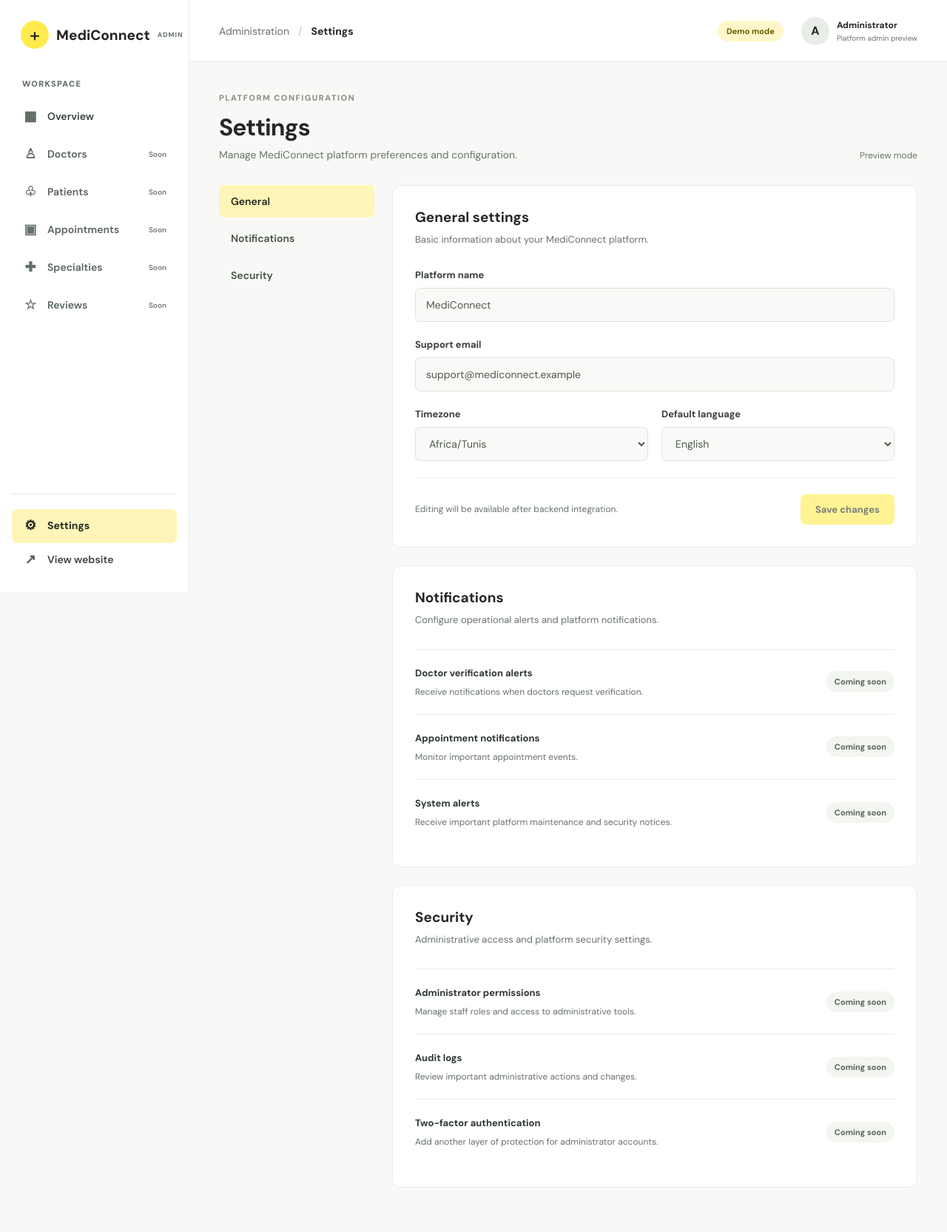
After one commit to zied3332/MediConnect, a Django app: page /dashboard/settings/ in a window 1280 px wide. The commit adds this page. Shown: the whole page at 74% size. Run offline with Django 5.2, Linux system fonts and the light colour scheme.

Commit message:
feat(admin): add settings page and improve sidebar readability

```diff
--- a/dashboard/urls.py
+++ b/dashboard/urls.py
@@ -1,8 +1,11 @@
+
 from django.urls import path
+
 from . import views
 
 app_name = "dashboard"
 
 urlpatterns = [
     path("", views.overview, name="overview"),
+    path("settings/", views.settings_page, name="settings"),
 ]
--- a/dashboard/views.py
+++ b/dashboard/views.py
@@ -1,3 +1,4 @@
+
 from django.shortcuts import render
 
 
@@ -11,16 +12,68 @@ def overview(request):
     context = {
         "page_title": "Overview",
         "stats": [
-            {"label": "Total patients", "value": "1,248", "change": "+12.5%", "icon": "users"},
-            {"label": "Active doctors", "value": "86", "change": "+4.2%", "icon": "doctors"},
-            {"label": "Appointments", "value": "324", "change": "+8.1%", "icon": "calendar"},
-            {"label": "Pending approvals", "value": "12", "change": "Needs review", "icon": "pending"},
+            {
+                "label": "Total patients",
+                "value": "1,248",
+                "change": "+12.5%",
+                "icon": "users",
+            },
+            {
+                "label": "Active doctors",
+                "value": "86",
+                "change": "+4.2%",
+                "icon": "doctors",
+            },
+            {
+                "label": "Appointments",
+                "value": "324",
+                "change": "+8.1%",
+                "icon": "calendar",
+            },
+            {
+                "label": "Pending approvals",
+                "value": "12",
+                "change": "Needs review",
+                "icon": "pending",
+            },
         ],
         "recent_activity": [
-            {"title": "New doctor registration", "description": "A doctor submitted a verification request.", "time": "10 minutes ago"},
-            {"title": "Appointment booked", "description": "A new consultation was scheduled.", "time": "25 minutes ago"},
-            {"title": "New patient account", "description": "A patient joined MediConnect.", "time": "1 hour ago"},
+            {
+                "title": "New doctor registration",
+                "description": "A doctor submitted a verification request.",
+                "time": "10 minutes ago",
+            },
+            {
+                "title": "Appointment booked",
+                "description": "A new consultation was scheduled.",
+                "time": "25 minutes ago",
+            },
+            {
+                "title": "New patient account",
+                "description": "A patient joined MediConnect.",
+                "time": "1 hour ago",
+            },
         ],
     }
 
     return render(request, "dashboard/overview.html", context)
+
+
+def settings_page(request):
+    """
+    Display the platform settings interface.
+
+    Settings are demonstration values until backend
+    persistence and staff authorization are implemented.
+    """
+    context = {
+        "page_title": "Settings",
+        "platform": {
+            "name": "MediConnect",
+            "support_email": "support@mediconnect.example",
+            "timezone": "Africa/Tunis",
+            "language": "English",
+        },
+    }
+
+    return render(request, "dashboard/settings.html", context)
--- a/static/css/dashboard/layout.css
+++ b/static/css/dashboard/layout.css
@@ -3,7 +3,7 @@
     --mc-admin-bg: #f8f9f6;
     --mc-admin-surface: #ffffff;
     --mc-admin-text: #242824;
-    --mc-admin-muted: #7a8079;
+    --mc-admin-muted: #68736a;
     --mc-admin-border: #e8ebe5;
     --mc-admin-yellow: #ffeb4d;
     --mc-admin-sidebar-width: 256px;
@@ -21,9 +21,14 @@ body {
 }
 
 button,
-input {
+input,
+select {
     font: inherit;
 }
+
+/* ==========================================
+   Dashboard layout
+   ========================================== */
 
 .mc-dashboard {
     display: flex;
@@ -41,6 +46,7 @@ input {
     position: fixed;
     inset: 0 auto 0 0;
     z-index: 100;
+    overflow-y: auto;
 }
 
 .mc-dashboard-main {
@@ -66,6 +72,10 @@ input {
     gap: 20px;
 }
 
+/* ==========================================
+   Brand
+   ========================================== */
+
 .mc-dashboard-brand {
     display: flex;
     align-items: center;
@@ -75,11 +85,17 @@ input {
     color: var(--mc-admin-text);
     font-size: 19px;
     font-weight: 800;
+    white-space: nowrap;
+}
+
+.mc-dashboard-brand:hover {
+    color: var(--mc-admin-text);
 }
 
 .mc-dashboard-brand-icon {
     width: 38px;
     height: 38px;
+    flex-shrink: 0;
     display: grid;
     place-items: center;
     background: var(--mc-admin-yellow);
@@ -92,13 +108,17 @@ input {
     margin-left: auto;
     font-size: 9px;
     letter-spacing: 1px;
-    color: var(--mc-admin-muted);
+    color: #69746b;
 }
+
+/* ==========================================
+   Sidebar navigation
+   ========================================== */
 
 .mc-sidebar-section-label {
     padding: 0 14px 15px;
-    color: #9a9f99;
-    font-size: 10px;
+    color: #5d6a60;
+    font-size: 11px;
     font-weight: 800;
     letter-spacing: 1.3px;
 }
@@ -110,43 +130,65 @@ input {
 }
 
 .mc-sidebar-link {
-    min-height: 45px;
+    min-height: 46px;
     display: flex;
     align-items: center;
     gap: 12px;
     padding: 10px 14px;
     border-radius: 8px;
     text-decoration: none;
-    color: #555b54;
+    color: #38443b;
     font-size: 14px;
     font-weight: 600;
+    line-height: 1.4;
+    transition: background 0.15s ease, color 0.15s ease;
 }
 
 .mc-sidebar-link:hover:not(.disabled) {
-    background: #f6f7f3;
-    color: var(--mc-admin-text);
+    background: #f4f5ef;
+    color: #242824;
+}
+
+.mc-sidebar-link:focus-visible {
+    outline: 2px solid #a78b00;
+    outline-offset: 2px;
 }
 
 .mc-sidebar-link.active {
-    background: #fff8c8;
-    color: #292929;
+    background: #fff5b8;
+    color: #242824;
+    font-weight: 700;
 }
 
+/* Unavailable pages remain readable */
+
 .mc-sidebar-link.disabled {
-    opacity: 0.65;
+    opacity: 1;
+    color: #59645c;
     cursor: default;
+}
+
+.mc-sidebar-link.disabled .mc-sidebar-icon {
+    color: #657168;
 }
 
 .mc-sidebar-link small {
     margin-left: auto;
     font-size: 10px;
-    color: #a0a59e;
+    font-weight: 600;
+    color: #6c786f;
 }
 
 .mc-sidebar-icon {
     width: 22px;
+    flex-shrink: 0;
     text-align: center;
     font-size: 18px;
+    color: #536055;
+}
+
+.mc-sidebar-link.active .mc-sidebar-icon {
+    color: #242824;
 }
 
 .mc-sidebar-bottom {
@@ -155,12 +197,19 @@ input {
     border-top: 1px solid var(--mc-admin-border);
 }
 
+/* ==========================================
+   Mobile navigation
+   ========================================== */
+
 .mc-sidebar-toggle {
     display: none;
+    align-items: center;
+    justify-content: center;
     background: transparent;
     border: 0;
     cursor: pointer;
     font-size: 22px;
+    color: var(--mc-admin-text);
 }
 
 @media (max-width: 900px) {
@@ -190,3 +239,10 @@ input {
         padding: 0 20px;
     }
 }
+
+@media (prefers-reduced-motion: reduce) {
+    .mc-dashboard-sidebar,
+    .mc-sidebar-link {
+        transition: none;
+    }
+}
--- /dev/null
+++ b/static/css/dashboard/settings.css
@@ -0,0 +1,217 @@
+
+/* ==========================================
+   MediConnect Admin — Settings
+   ========================================== */
+
+.mc-settings-layout {
+    display: grid;
+    grid-template-columns: 210px minmax(0, 1fr);
+    gap: 24px;
+    align-items: start;
+}
+
+.mc-settings-nav {
+    display: flex;
+    flex-direction: column;
+    gap: 6px;
+    position: sticky;
+    top: 24px;
+}
+
+.mc-settings-nav-link {
+    display: block;
+    padding: 13px 16px;
+    border-radius: 8px;
+    color: #455147;
+    font-size: 14px;
+    font-weight: 600;
+    text-decoration: none;
+}
+
+.mc-settings-nav-link:hover {
+    background: #eff1eb;
+    color: #242824;
+}
+
+.mc-settings-nav-link.active {
+    background: #fff5b8;
+    color: #242824;
+}
+
+.mc-settings-nav-link:focus-visible {
+    outline: 2px solid #a78b00;
+    outline-offset: 2px;
+}
+
+.mc-settings-content {
+    display: flex;
+    flex-direction: column;
+    gap: 24px;
+    min-width: 0;
+}
+
+.mc-settings-card {
+    background: #ffffff;
+    border: 1px solid var(--mc-admin-border);
+    border-radius: 12px;
+    padding: 30px;
+    scroll-margin-top: 24px;
+}
+
+.mc-settings-card-heading {
+    margin-bottom: 28px;
+}
+
+.mc-settings-card-heading h2 {
+    margin: 0 0 8px;
+    font-size: 19px;
+    font-weight: 700;
+    color: #242824;
+}
+
+.mc-settings-card-heading p {
+    margin: 0;
+    color: var(--mc-admin-muted);
+    font-size: 13px;
+    line-height: 1.6;
+}
+
+/* Form */
+
+.mc-settings-form {
+    display: flex;
+    flex-direction: column;
+    gap: 22px;
+}
+
+.mc-settings-field {
+    display: flex;
+    flex-direction: column;
+    gap: 9px;
+    min-width: 0;
+}
+
+.mc-settings-field label {
+    font-size: 13px;
+    font-weight: 700;
+    color: #3a413b;
+}
+
+.mc-settings-field input,
+.mc-settings-field select {
+    width: 100%;
+    min-height: 46px;
+    padding: 11px 14px;
+    border: 1px solid #dfe4dc;
+    border-radius: 7px;
+    background: #f9faf7;
+    color: #4f5850;
+    font-family: inherit;
+    font-size: 14px;
+}
+
+.mc-settings-field input:disabled,
+.mc-settings-field select:disabled {
+    opacity: 1;
+    cursor: not-allowed;
+}
+
+.mc-settings-field-row {
+    display: grid;
+    grid-template-columns: repeat(2, minmax(0, 1fr));
+    gap: 18px;
+}
+
+.mc-settings-footer {
+    display: flex;
+    align-items: center;
+    justify-content: space-between;
+    gap: 20px;
+    padding-top: 22px;
+    border-top: 1px solid var(--mc-admin-border);
+}
+
+.mc-settings-footer span {
+    color: var(--mc-admin-muted);
+    font-size: 12px;
+    line-height: 1.5;
+}
+
+.mc-settings-footer button {
+    border: 0;
+    border-radius: 7px;
+    background: var(--mc-admin-yellow);
+    padding: 12px 20px;
+    color: #242824;
+    font-weight: 700;
+    font-size: 13px;
+    white-space: nowrap;
+}
+
+.mc-settings-footer button:disabled {
+    opacity: 0.6;
+    cursor: not-allowed;
+}
+
+/* Setting options */
+
+.mc-settings-option {
+    display: flex;
+    align-items: center;
+    justify-content: space-between;
+    gap: 20px;
+    padding: 20px 0;
+    border-top: 1px solid var(--mc-admin-border);
+}
+
+.mc-settings-option strong {
+    font-size: 13px;
+    color: #2e382f;
+}
+
+.mc-settings-option p {
+    margin: 7px 0 0;
+    color: var(--mc-admin-muted);
+    font-size: 12px;
+    line-height: 1.6;
+}
+
+.mc-settings-coming-soon {
+    flex-shrink: 0;
+    padding: 7px 11px;
+    background: #f3f5f0;
+    border-radius: 20px;
+    color: #58655b;
+    font-size: 11px;
+    font-weight: 700;
+}
+
+/* Responsive */
+
+@media (max-width: 1000px) {
+    .mc-settings-layout {
+        grid-template-columns: 1fr;
+    }
+
+    .mc-settings-nav {
+        flex-direction: row;
+        position: static;
+        overflow-x: auto;
+    }
+}
+
+@media (max-width: 600px) {
+    .mc-settings-card {
+        padding: 22px;
+    }
+
+    .mc-settings-field-row {
+        grid-template-columns: 1fr;
+    }
+
+    .mc-settings-footer,
+    .mc-settings-option {
+        align-items: flex-start;
+        flex-direction: column;
+    }
+}
--- a/templates/dashboard/components/sidebar.html
+++ b/templates/dashboard/components/sidebar.html
@@ -1,59 +1,88 @@
 
 <aside class="mc-dashboard-sidebar" id="dashboard-sidebar">
+
+    <!-- Brand -->
     <a href="{% url 'dashboard:overview' %}" class="mc-dashboard-brand">
-        <span class="mc-dashboard-brand-icon">+</span>
+        <span class="mc-dashboard-brand-icon" aria-hidden="true">+</span>
         <span>MediConnect</span>
         <small>ADMIN</small>
     </a>
 
     <div class="mc-sidebar-section-label">WORKSPACE</div>
 
+    <!-- Main navigation -->
     <nav class="mc-sidebar-nav" aria-label="Dashboard navigation">
-        <a href="{% url 'dashboard:overview' %}" class="mc-sidebar-link active" aria-current="page">
-            <span class="mc-sidebar-icon">▦</span>
-            Overview
+
+        <!-- Overview -->
+        <a
+            href="{% url 'dashboard:overview' %}"
+            class="mc-sidebar-link {% if request.resolver_match.url_name == 'overview' %}active{% endif %}"
+            {% if request.resolver_match.url_name == 'overview' %}
+                aria-current="page"
+            {% endif %}
+        >
+            <span class="mc-sidebar-icon" aria-hidden="true">▦</span>
+            <span>Overview</span>
         </a>
 
+        <!-- Doctors -->
         <span class="mc-sidebar-link disabled">
-            <span class="mc-sidebar-icon">♙</span>
-            Doctors
+            <span class="mc-sidebar-icon" aria-hidden="true">♙</span>
+            <span>Doctors</span>
             <small>Soon</small>
         </span>
 
+        <!-- Patients -->
         <span class="mc-sidebar-link disabled">
-            <span class="mc-sidebar-icon">♧</span>
-            Patients
+            <span class="mc-sidebar-icon" aria-hidden="true">♧</span>
+            <span>Patients</span>
             <small>Soon</small>
         </span>
 
+        <!-- Appointments -->
         <span class="mc-sidebar-link disabled">
-            <span class="mc-sidebar-icon">▣</span>
-            Appointments
+            <span class="mc-sidebar-icon" aria-hidden="true">▣</span>
+            <span>Appointments</span>
             <small>Soon</small>
         </span>
 
+        <!-- Specialties -->
         <span class="mc-sidebar-link disabled">
-            <span class="mc-sidebar-icon">✚</span>
-            Specialties
+            <span class="mc-sidebar-icon" aria-hidden="true">✚</span>
+            <span>Specialties</span>
             <small>Soon</small>
         </span>
 
+        <!-- Reviews -->
         <span class="mc-sidebar-link disabled">
-            <span class="mc-sidebar-icon">☆</span>
-            Reviews
+            <span class="mc-sidebar-icon" aria-hidden="true">☆</span>
+            <span>Reviews</span>
             <small>Soon</small>
         </span>
+
     </nav>
 
+    <!-- Bottom navigation -->
     <div class="mc-sidebar-bottom">
-        <span class="mc-sidebar-link disabled">
-            <span class="mc-sidebar-icon">⚙</span>
-            Settings
-        </span>
 
+        <!-- Settings -->
+        <a
+            href="{% url 'dashboard:settings' %}"
+            class="mc-sidebar-link {% if request.resolver_match.url_name == 'settings' %}active{% endif %}"
+            {% if request.resolver_match.url_name == 'settings' %}
+                aria-current="page"
+            {% endif %}
+        >
+            <span class="mc-sidebar-icon" aria-hidden="true">⚙</span>
+            <span>Settings</span>
+        </a>
+
+        <!-- Public website -->
         <a href="{% url 'core:home' %}" class="mc-sidebar-link">
-            <span class="mc-sidebar-icon">↗</span>
-            View website
+            <span class="mc-sidebar-icon" aria-hidden="true">↗</span>
+            <span>View website</span>
         </a>
+
     </div>
+
 </aside>
--- /dev/null
+++ b/templates/dashboard/settings.html
@@ -0,0 +1,178 @@
+
+{% extends "dashboard/base.html" %}
+{% load static %}
+
+{% block title %}Settings | MediConnect Admin{% endblock %}
+
+{% block extra_css %}
+<link rel="stylesheet" href="{% static 'css/dashboard/settings.css' %}">
+{% endblock %}
+
+{% block content %}
+
+<div class="mc-page-heading">
+    <div>
+        <span class="mc-page-eyebrow">PLATFORM CONFIGURATION</span>
+        <h1>Settings</h1>
+        <p>Manage MediConnect platform preferences and configuration.</p>
+    </div>
+    <span class="mc-overview-date">Preview mode</span>
+</div>
+
+<div class="mc-settings-layout">
+
+    <!-- Section navigation -->
+    <nav class="mc-settings-nav" aria-label="Settings sections">
+        <a href="#general" class="mc-settings-nav-link active">
+            General
+        </a>
+        <a href="#notifications" class="mc-settings-nav-link">
+            Notifications
+        </a>
+        <a href="#security" class="mc-settings-nav-link">
+            Security
+        </a>
+    </nav>
+
+    <div class="mc-settings-content">
+
+        <!-- General settings -->
+        <section class="mc-settings-card" id="general">
+            <div class="mc-settings-card-heading">
+                <h2>General settings</h2>
+                <p>Basic information about your MediConnect platform.</p>
+            </div>
+
+            <div class="mc-settings-form">
+
+                <div class="mc-settings-field">
+                    <label for="platform-name">Platform name</label>
+                    <input
+                        id="platform-name"
+                        type="text"
+                        value="{{ platform.name }}"
+                        disabled
+                    >
+                </div>
+
+                <div class="mc-settings-field">
+                    <label for="support-email">Support email</label>
+                    <input
+                        id="support-email"
+                        type="email"
+                        value="{{ platform.support_email }}"
+                        disabled
+                    >
+                </div>
+
+                <div class="mc-settings-field-row">
+
+                    <div class="mc-settings-field">
+                        <label for="platform-timezone">Timezone</label>
+                        <select id="platform-timezone" disabled>
+                            <option selected>{{ platform.timezone }}</option>
+                        </select>
+                    </div>
+
+                    <div class="mc-settings-field">
+                        <label for="platform-language">Default language</label>
+                        <select id="platform-language" disabled>
+                            <option selected>{{ platform.language }}</option>
+                        </select>
+                    </div>
+
+                </div>
+
+                <div class="mc-settings-footer">
+                    <span>
+                        Editing will be available after backend integration.
+                    </span>
+
+                    <button type="button" disabled>
+                        Save changes
+                    </button>
+                </div>
+
+            </div>
+        </section>
+
+        <!-- Notifications -->
+        <section class="mc-settings-card" id="notifications">
+            <div class="mc-settings-card-heading">
+                <h2>Notifications</h2>
+                <p>Configure operational alerts and platform notifications.</p>
+            </div>
+
+            <div class="mc-settings-option">
+                <div>
+                    <strong>Doctor verification alerts</strong>
+                    <p>
+                        Receive notifications when doctors request verification.
+                    </p>
+                </div>
+                <span class="mc-settings-coming-soon">Coming soon</span>
+            </div>
+
+            <div class="mc-settings-option">
+                <div>
+                    <strong>Appointment notifications</strong>
+                    <p>
+                        Monitor important appointment events.
+                    </p>
+                </div>
+                <span class="mc-settings-coming-soon">Coming soon</span>
+            </div>
+
+            <div class="mc-settings-option">
+                <div>
+                    <strong>System alerts</strong>
+                    <p>
+                        Receive important platform maintenance and security notices.
+                    </p>
+                </div>
+                <span class="mc-settings-coming-soon">Coming soon</span>
+            </div>
+        </section>
+
+        <!-- Security -->
+        <section class="mc-settings-card" id="security">
+            <div class="mc-settings-card-heading">
+                <h2>Security</h2>
+                <p>Administrative access and platform security settings.</p>
+            </div>
+
+            <div class="mc-settings-option">
+                <div>
+                    <strong>Administrator permissions</strong>
+                    <p>
+                        Manage staff roles and access to administrative tools.
+                    </p>
+                </div>
+                <span class="mc-settings-coming-soon">Coming soon</span>
+            </div>
+
+            <div class="mc-settings-option">
+                <div>
+                    <strong>Audit logs</strong>
+                    <p>
+                        Review important administrative actions and changes.
+                    </p>
+                </div>
+                <span class="mc-settings-coming-soon">Coming soon</span>
+            </div>
+
+            <div class="mc-settings-option">
+                <div>
+                    <strong>Two-factor authentication</strong>
+                    <p>
+                        Add another layer of protection for administrator accounts.
+                    </p>
+                </div>
+                <span class="mc-settings-coming-soon">Coming soon</span>
+            </div>
+        </section>
+
+    </div>
+</div>
+
+{% endblock %}
```
